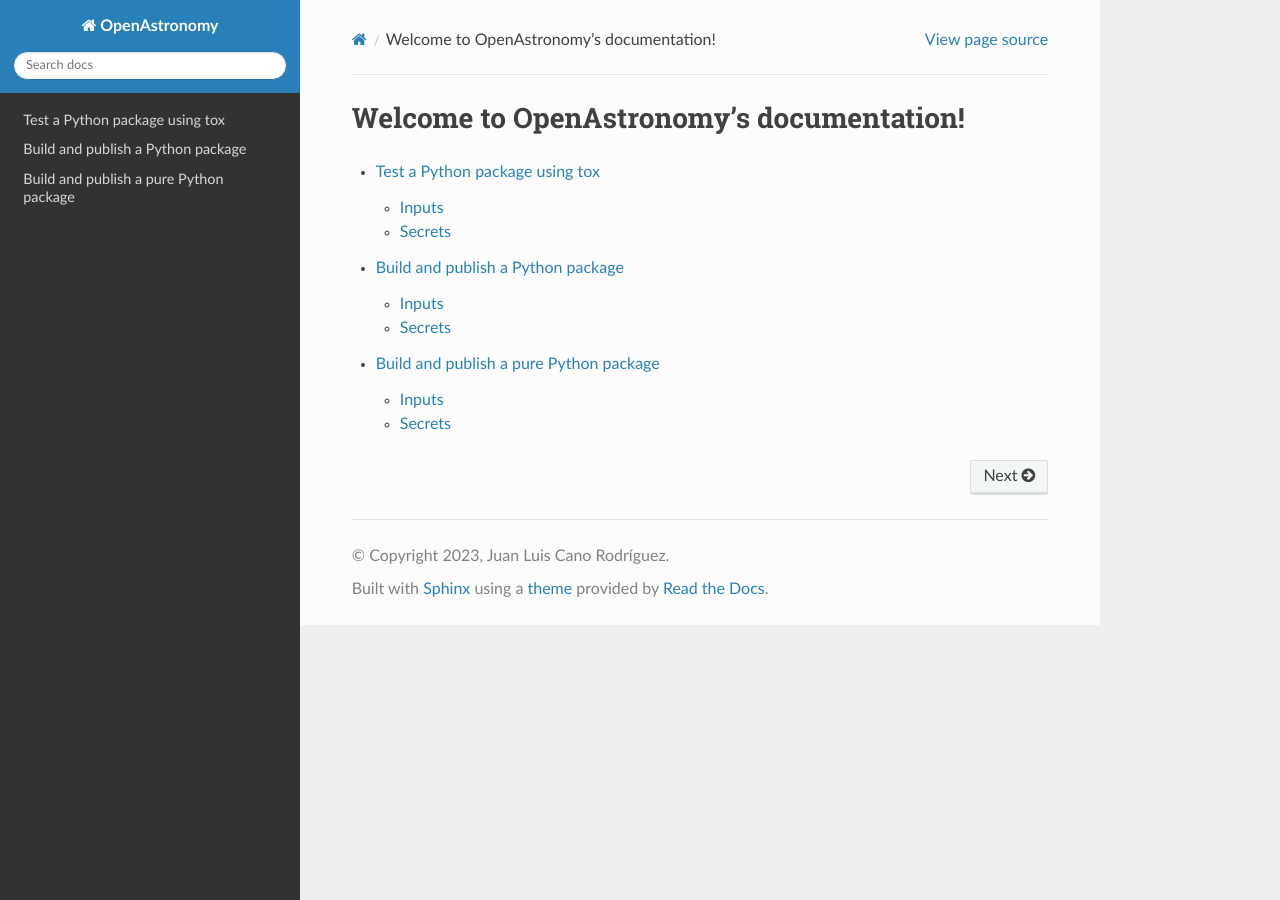
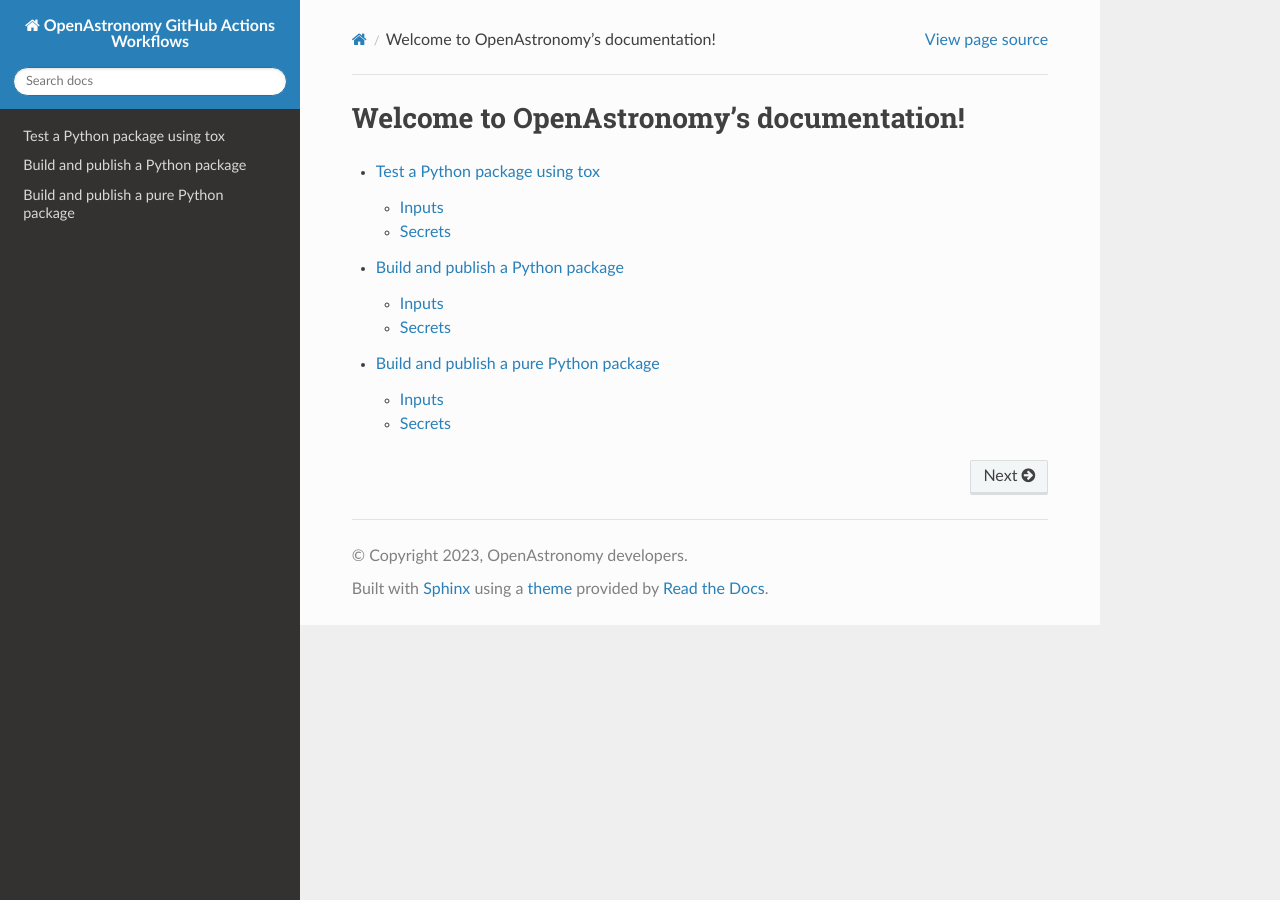
Before and after one commit to OpenAstronomy/github-actions-workflows, a Sphinx documentation site: the page built from docs/source/index.rst, in a window 1280 px wide. Built offline with Sphinx 7.4.7 and the Read the Docs theme 2.0.0, drawn with Linux system fonts in a browser that asks for light colours.

Commit message:
Update docs/source/conf.py
Co-authored-by: Conor MacBride <conor@macbride.me>

```diff
--- a/docs/source/conf.py
+++ b/docs/source/conf.py
@@ -6,9 +6,9 @@
 # -- Project information -----------------------------------------------------
 # https://www.sphinx-doc.org/en/master/usage/configuration.html#project-information
 
-project = 'OpenAstronomy'
-copyright = '2023, Juan Luis Cano Rodríguez'
-author = 'Juan Luis Cano Rodríguez'
+project = 'OpenAstronomy GitHub Actions Workflows'
+copyright = '2023, OpenAstronomy developers'
+author = 'OpenAstronomy developers'
 
 # -- General configuration ---------------------------------------------------
 # https://www.sphinx-doc.org/en/master/usage/configuration.html#general-configuration
```
